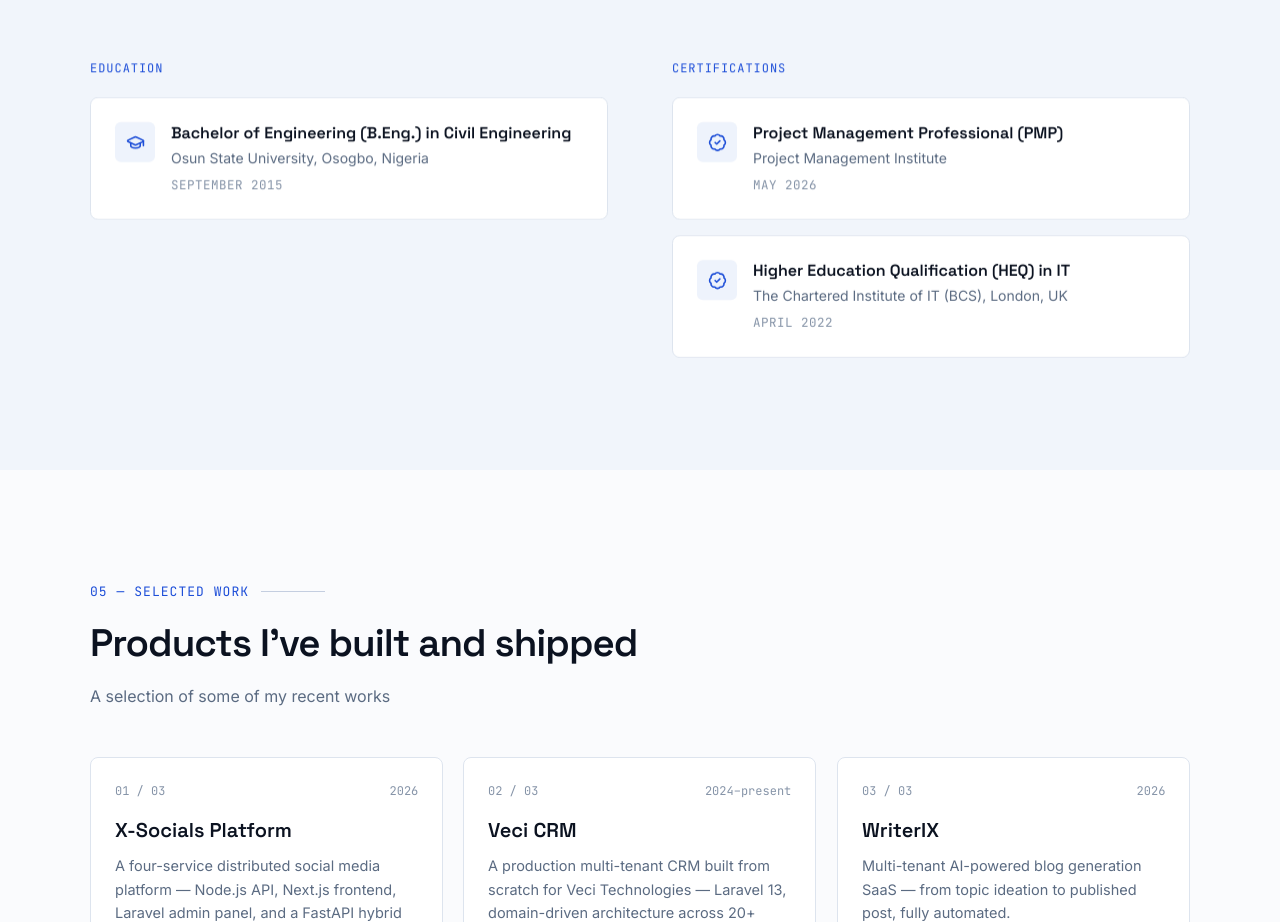
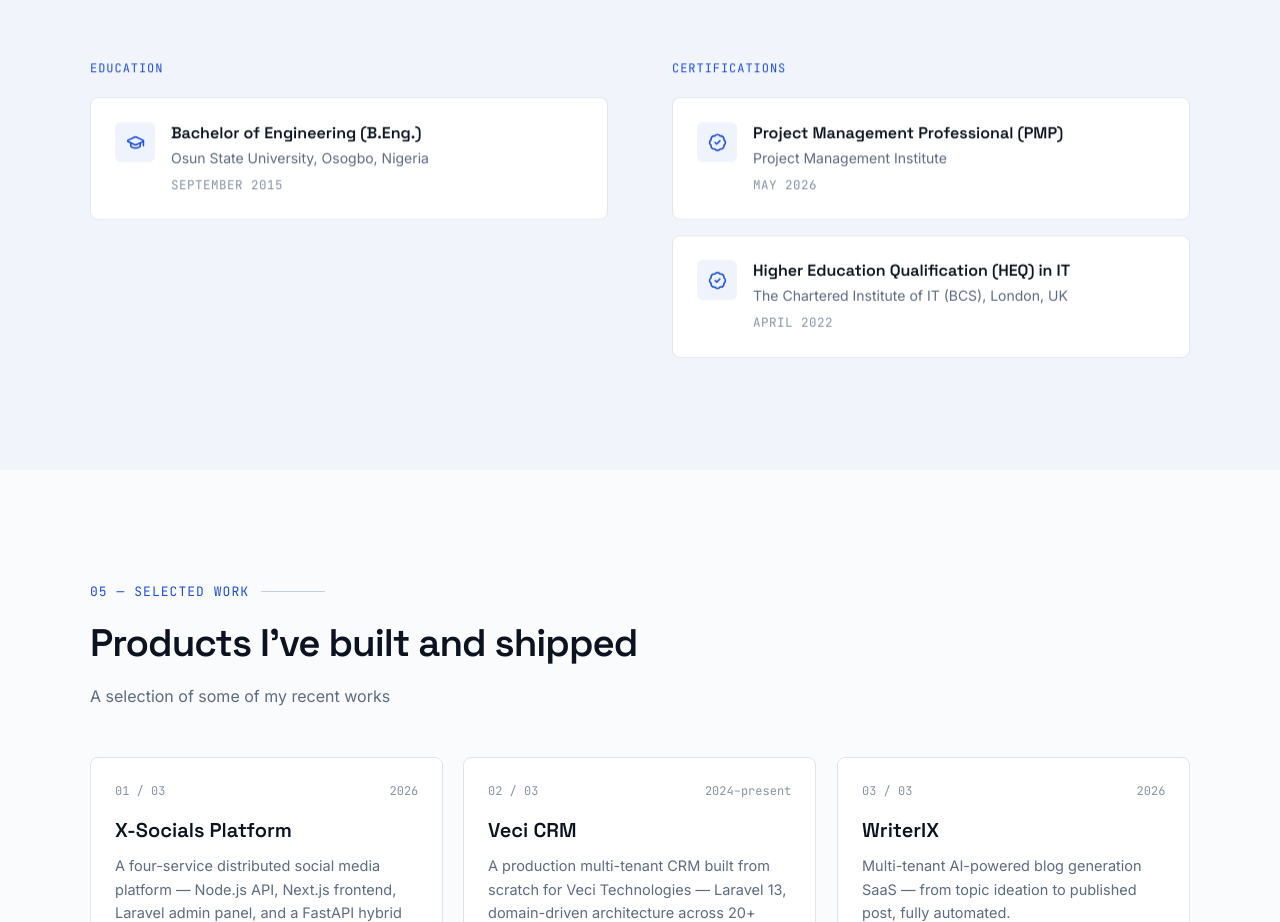
Before and after one commit to codedsultan/portfolio, a Next.js app: page / in a window 1280 px wide. Shown: the part 4326-5248 px from the top of the page. Built offline with nearby package versions, Linux system fonts and the light colour scheme.

Commit message:
fix: update education

```diff
--- a/data/education.ts
+++ b/data/education.ts
@@ -13,7 +13,7 @@ export interface CertificationItem {
 export const education: EducationItem[] = [
   {
     school: 'Osun State University, Osogbo, Nigeria',
-    program: 'Bachelor of Engineering (B.Eng.) in Civil Engineering',
+    program: 'Bachelor of Engineering (B.Eng.)',
     date: 'September 2015',
   },
 ];
```
